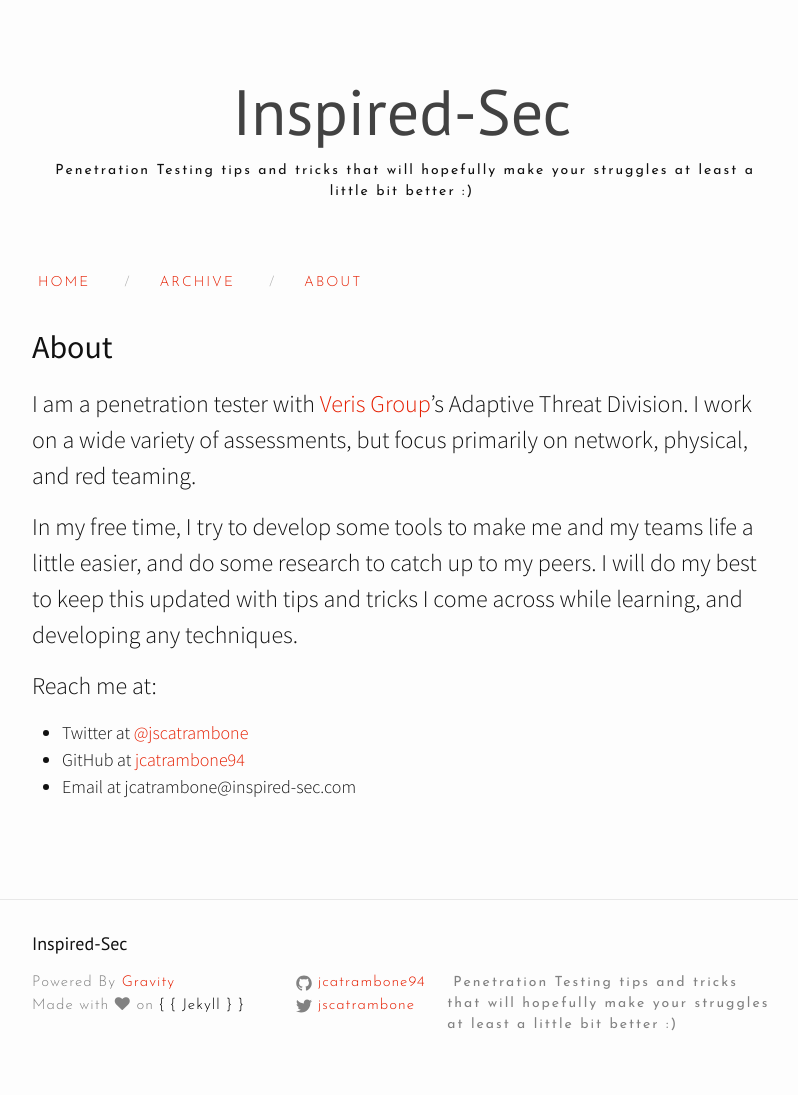
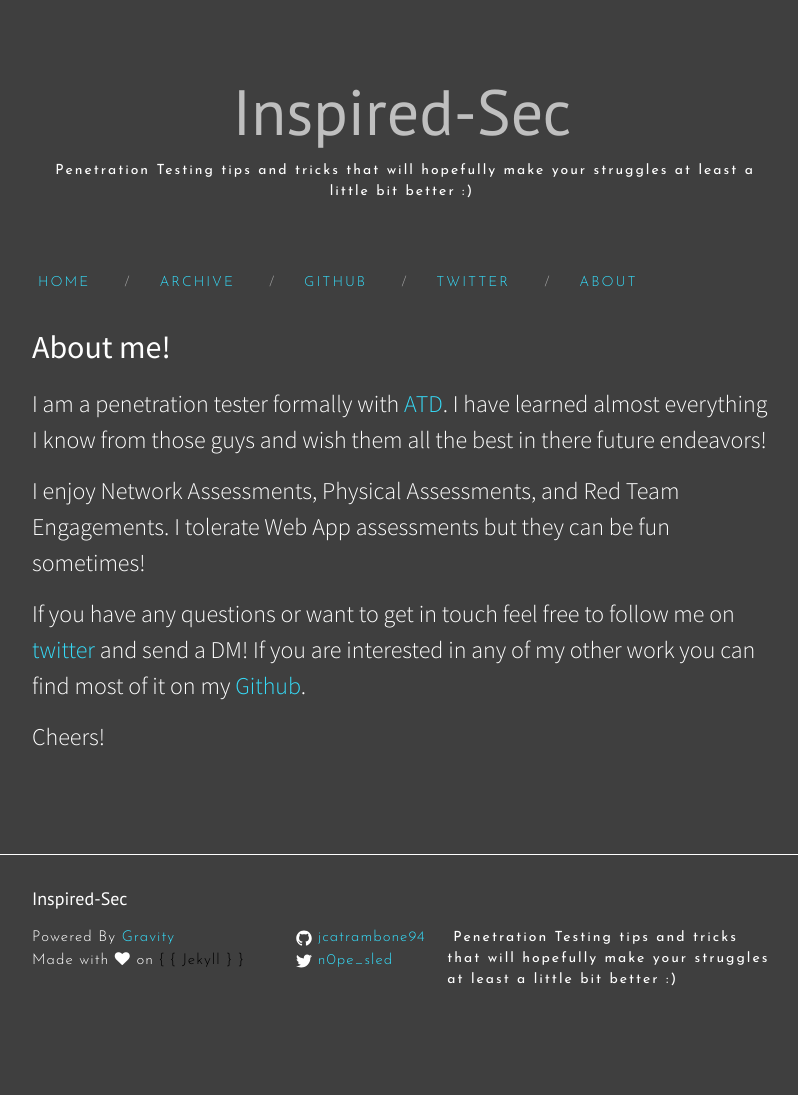
Before and after one commit to n0pe-sled/n0pe-sled.github.io, a Jekyll site: the page built from about.md, in a window 1280 px wide. Shown: the whole page, without its empty margins (238-1036 px from the left). Built offline with Jekyll 4.4.1, drawn with Linux system fonts in a browser that asks for light colours; nearby versions of some CDN libraries; after the commit the page ends 1050 px from its top, so only the background shows below that.

Commit message:
Style Changes

```diff
--- a/_config.yml
+++ b/_config.yml
@@ -11,11 +11,11 @@ email: jcatrambone@inspired-sec.com
 description: Penetration Testing tips and tricks that will hopefully make your struggles at least a little bit better :)
 baseurl: "" # the subpath of your site, e.g. /blog
 url: "http://blog.inspired-sec.com" # the base hostname & protocol for your site
-twitter_username: jscatrambone
+twitter_username: n0pe_sled
 github_username:  jcatrambone94
 paginate: 5
 
-gems: [jekyll-paginate, kramdown]
+gems: [jekyll-paginate, kramdown, jekyll-redirect-from]
 # Build settings
 markdown: kramdown
 google_analytics: UA-93958329-1
--- a/_posts/2017-01-10-cloning-captive-portals.markdown
+++ b/_posts/2017-01-10-cloning-captive-portals.markdown
@@ -3,6 +3,7 @@ layout: post
 title:  "Cloning and Hosting Evil Captive Portals using a Wifi PineApple"
 date:   2017-01-10 19:45:31 +0530
 categories: Archive
+author: Julian Catrambone
 ---
 Recently, I was on a Wifi Assessment and one of our objectives was to obtain the Access Code to a guest wireless network.  To do this we decided to use a [Wifi Pineapple - Tetra](https://wifipineapple.com/).
 
--- a/_posts/2017-01-13-WMI-Persistence.markdown
+++ b/_posts/2017-01-13-WMI-Persistence.markdown
@@ -3,6 +3,7 @@ layout: post
 title:  "WMI Persistence with Cobalt Strike"
 date:   2017-01-20 19:45:31 +0530
 categories: Archive
+author: Julian Catrambone
 ---
 
 Lets be honest implementing persistence on a pentest can be hard, messy, and get you caught.  Fuzzy Security did a great overview of some of the most common techniques used today and how to implement them.  You can find that blog post [here](http://www.fuzzysecurity.com/tutorials/19.html).
--- a/_posts/2017-02-14-Mail-Server-Setup.markdown
+++ b/_posts/2017-02-14-Mail-Server-Setup.markdown
@@ -3,6 +3,7 @@ layout: post
 title:  "Mail Servers Made Easy"
 date:   2017-02-14 19:45:31 +0530
 categories: Archive
+author: Julian Catrambone
 ---
 
 Setting up a phishing server is a very long and tedious process. It can take hours to setup, and can be compromised in minutes. The esteemed gentlemen [@cptjesus](https://twitter.com/cptjesus) and [@Killswitch_GUI](https://twitter.com/Killswitch_GUI) have already made leaps and bounds in this arena. I took everything that I learned from them on setting up a server, and applied it to a bash script to automate the process. Before we get to the script, let’s go over the basics to setting up a mail server.
--- a/about.md
+++ b/about.md
@@ -4,29 +4,12 @@ title : About
 permalink: /about/
 ---
 
-<h2>About</h2>
-<p>
-I am a penetration tester with    <a href="https://verisgroup.com/">Veris Group</a>’s Adaptive Threat
-    Division. I work on a wide variety of assessments, but focus primarily on
-    network, physical, and red teaming.
-</p>
-<p>
-    In my free time, I try to develop some tools to make me and my teams life a
-    little easier, and do some research to catch up to my peers. I will do my
-    best to keep this updated with tips and tricks I come across while
-    learning, and developing any techniques.
-</p>
-<p>
-    Reach me at:
-</p>
-<ul>
-    <li>
-        Twitter at <a href="https://twitter.com/jscatrambone">@jscatrambone</a>
-    </li>
-    <li>
-        GitHub at <a href="https://github.com/jcatrambone94">jcatrambone94</a>
-    </li>
-    <li>
-        Email at jcatrambone@inspired-sec.com
-    </li>
-</ul>
+## About me!
+
+I am a penetration tester formally with [ATD](ps://twitter.com/search?q=%23ATD4Life&src=hash).  I have learned almost everything I know from those guys and wish them all the best in there future endeavors!
+
+I enjoy Network Assessments,  Physical Assessments, and Red Team Engagements.  I tolerate Web App assessments but they can be fun sometimes!
+
+If you have any questions or want to get in touch feel free to follow me on [twitter](https://twitter.com/n0pe_sled) and send a DM!  If you are interested in any of my other work you can find most of it on my [Github](https://github.com/jcatrambone94).
+
+Cheers!
--- a/css/style.scss
+++ b/css/style.scss
@@ -14,11 +14,11 @@ $base-line-height: 1.5;
 
 $spacing-unit:     30px;
 
-$text-color:       #111;
-$background-color: #fdfdfd;
+$text-color:       #ffffff;
+$background-color: #3f3f3f;
 $brand-color:      #2a7ae2;
 
-$grey-color:       #828282;
+$grey-color:       #ffffff;
 $grey-color-light: lighten($grey-color, 40%);
 $grey-color-dark:  darken($grey-color, 25%);
 
@@ -146,7 +146,7 @@ h1, h2, h3, h4, h5, h6 {
  * Links
  */
 a {
-    color: #e51e00 !important;
+    color: #36dcf9 !important;
     text-decoration: none;
 
     &:visited {
@@ -165,7 +165,7 @@ a {
       }
     }
     &.postLink{
-      color: black !important;
+      color:  #ffffff !important;
       &:hover {
 
           border-bottom: 1px dotted black ;
@@ -176,7 +176,7 @@ a {
       }
     }
     &.post-title-link{
-      color: black !important;
+      color:  #ffffff !important;
       &:hover {
 
           border-bottom: 1px dotted black !important ;
@@ -214,9 +214,9 @@ blockquote {
 pre,
 code {
     font-size: 15px;
-    border: 1px solid $grey-color-light;
+    border: 1px solid #000000;
     border-radius: 3px;
-    background-color: #eef;
+    background-color: #2b2b2b;
 }
 
 code {
```
Also changed, not shown: Github.md (added, +5 -0 lines), Twitter.md (added, +5 -0 lines).
